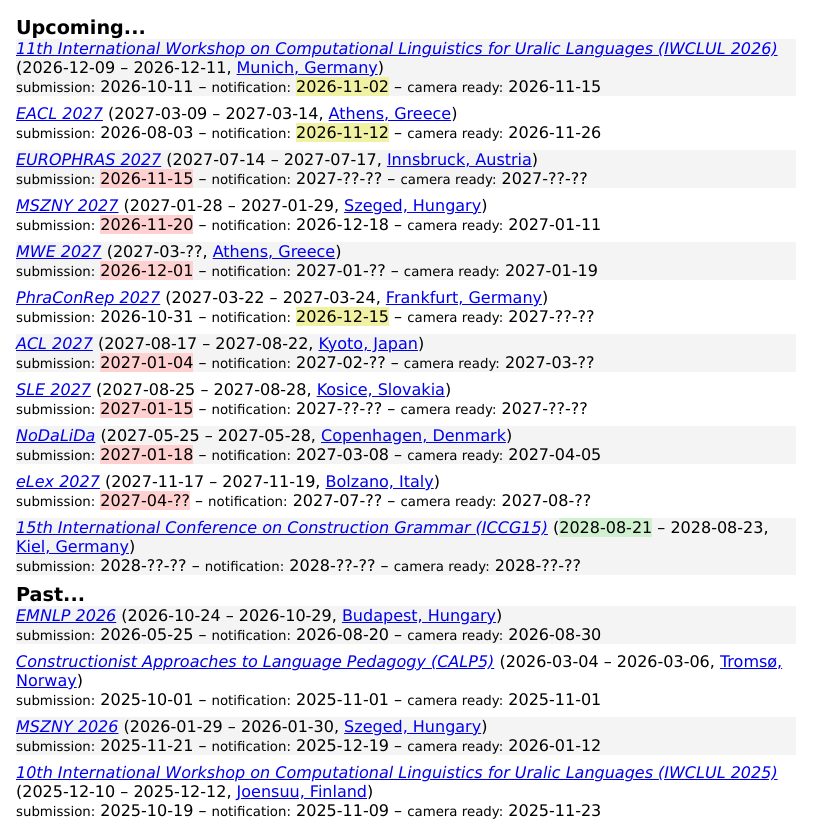
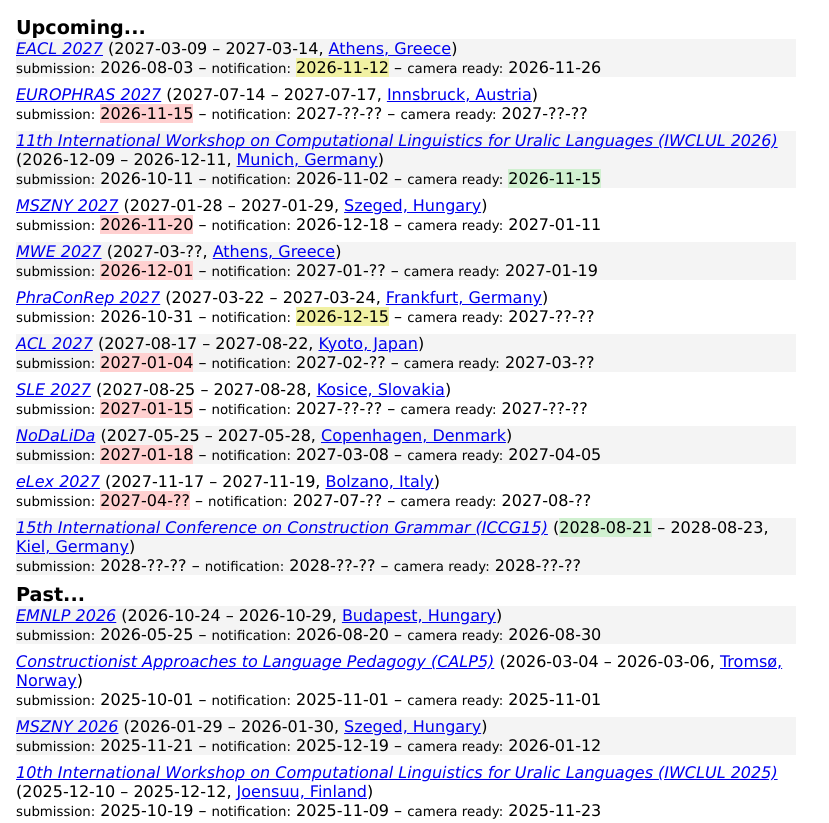
Before and after one commit to dlazesz/cfpdb, a plain HTML site: page index.html in a window 1280 px wide. Shown: the top 823 px of the page, without its empty margins (0-829 px from the left). Drawn offline with Linux system fonts and the light colour scheme.

Commit message:
Update on 2026-11-03

```diff
--- a/index.html
+++ b/index.html
@@ -6,23 +6,23 @@
 </head>
 <body style="font-family: Verdana, Helvetica, sans-serif; margin: 1em; width: 780px">
 <span style="font-size: larger; font-weight: bold">Upcoming...</span>
-<div style="margin-bottom: 0.5em;background: #f4f4f4"><a href="https://acl-sigur.github.io/iwclul2026.html"><span style="font-style: italic">11th International Workshop on Computational Linguistics for Uralic Languages (IWCLUL 2026)</span></a> (2026-12-09 – 2026-12-11, <a href="https://maps.google.com/maps?q=Munich%2C%20Germany">Munich, Germany</a>)
-<br/>
-<span style="font-size: smaller">submission:</span> 2026-10-11 –
-<span style="font-size: smaller">notification:</span> <span style="background: #f1f1a3">2026-11-02</span> –
-<span style="font-size: smaller">camera ready:</span> 2026-11-15
-</div>
-<div style="margin-bottom: 0.5em;"><a href="https://2027.eacl.org"><span style="font-style: italic">EACL 2027</span></a> (2027-03-09 – 2027-03-14, <a href="https://maps.google.com/maps?q=Athens%2C%20Greece">Athens, Greece</a>)
+<div style="margin-bottom: 0.5em;background: #f4f4f4"><a href="https://2027.eacl.org"><span style="font-style: italic">EACL 2027</span></a> (2027-03-09 – 2027-03-14, <a href="https://maps.google.com/maps?q=Athens%2C%20Greece">Athens, Greece</a>)
 <br/>
 <span style="font-size: smaller">submission:</span> 2026-08-03 –
 <span style="font-size: smaller">notification:</span> <span style="background: #f1f1a3">2026-11-12</span> –
 <span style="font-size: smaller">camera ready:</span> 2026-11-26
 </div>
-<div style="margin-bottom: 0.5em;background: #f4f4f4"><a href="https://www.uibk.ac.at/en/congress/europhras-2027"><span style="font-style: italic">EUROPHRAS 2027</span></a> (2027-07-14 – 2027-07-17, <a href="https://maps.google.com/maps?q=Innsbruck%2C%20Austria">Innsbruck, Austria</a>)
+<div style="margin-bottom: 0.5em;"><a href="https://www.uibk.ac.at/en/congress/europhras-2027"><span style="font-style: italic">EUROPHRAS 2027</span></a> (2027-07-14 – 2027-07-17, <a href="https://maps.google.com/maps?q=Innsbruck%2C%20Austria">Innsbruck, Austria</a>)
 <br/>
 <span style="font-size: smaller">submission:</span> <span style="background: #ffd0d0">2026-11-15</span> –
 <span style="font-size: smaller">notification:</span> 2027-??-?? –
 <span style="font-size: smaller">camera ready:</span> 2027-??-??
+</div>
+<div style="margin-bottom: 0.5em;background: #f4f4f4"><a href="https://acl-sigur.github.io/iwclul2026.html"><span style="font-style: italic">11th International Workshop on Computational Linguistics for Uralic Languages (IWCLUL 2026)</span></a> (2026-12-09 – 2026-12-11, <a href="https://maps.google.com/maps?q=Munich%2C%20Germany">Munich, Germany</a>)
+<br/>
+<span style="font-size: smaller">submission:</span> 2026-10-11 –
+<span style="font-size: smaller">notification:</span> 2026-11-02 –
+<span style="font-size: smaller">camera ready:</span> <span style="background: #d0f0d0">2026-11-15</span>
 </div>
 <div style="margin-bottom: 0.5em;"><a href="http://mszny.inf.u-szeged.hu/"><span style="font-style: italic">MSZNY 2027</span></a> (2027-01-28 – 2027-01-29, <a href="https://maps.google.com/maps?q=Szeged%2C%20Hungary">Szeged, Hungary</a>)
 <br/>
```
Also changed, not shown: 1 other file.
